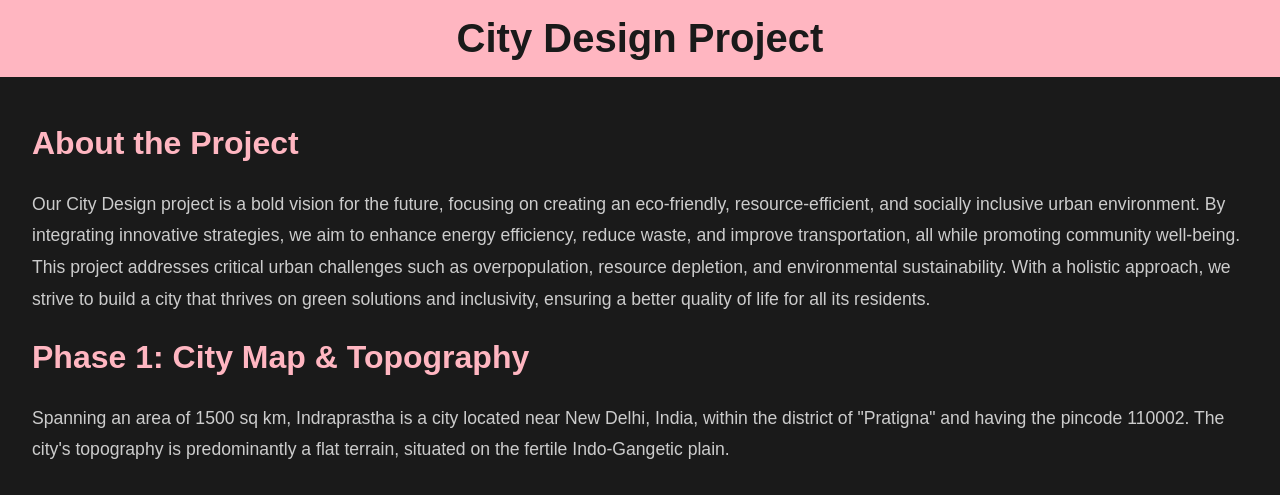
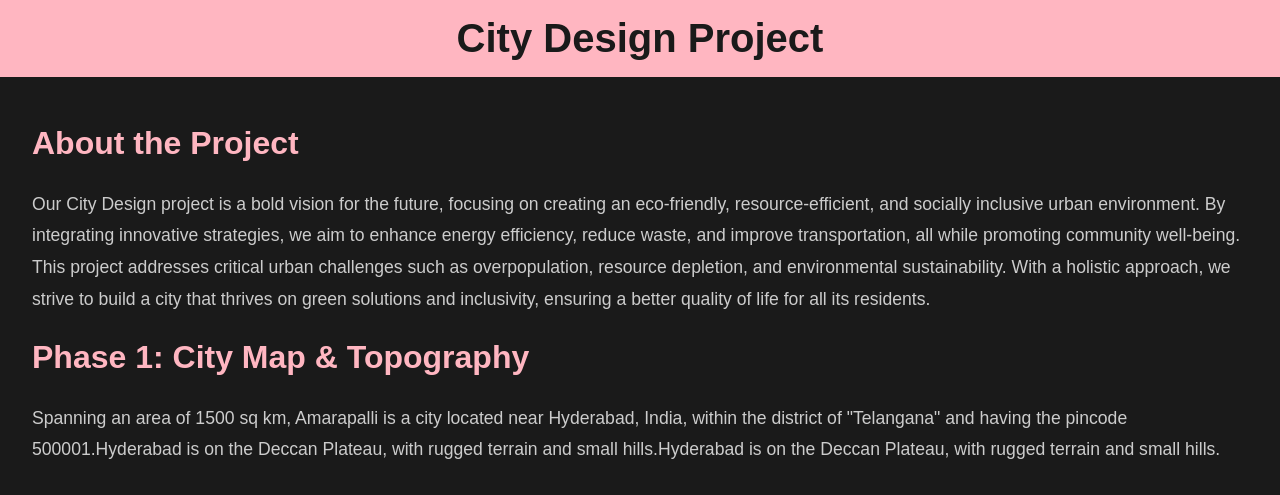
Before and after one commit to ayeshamaniyar/PortfolioDAA.github.io, a plain HTML site: page index.html in a window 1280 px wide. Shown: the top 495 px of the page. Drawn offline with Linux system fonts and the light colour scheme.

Commit message:
Update index.html

```diff
--- a/index.html
+++ b/index.html
@@ -102,9 +102,8 @@
 
         <h2>Phase 1: City Map & Topography</h2>
         <p>
-            Spanning an area of 1500 sq km, Indraprastha is a city located near New Delhi, India, within the district of
-            "Pratigna" and having the pincode 110002. The city's topography is predominantly a flat terrain, situated
-            on the fertile Indo-Gangetic plain.
+            Spanning an area of 1500 sq km, Amarapalli is a city located near Hyderabad, India, within the district of
+            "Telangana" and having the pincode 500001.Hyderabad is on the Deccan Plateau, with rugged terrain and small hills.Hyderabad is on the Deccan Plateau, with rugged terrain and small hills.
         </p>
 
         <div class="image-container">
```
